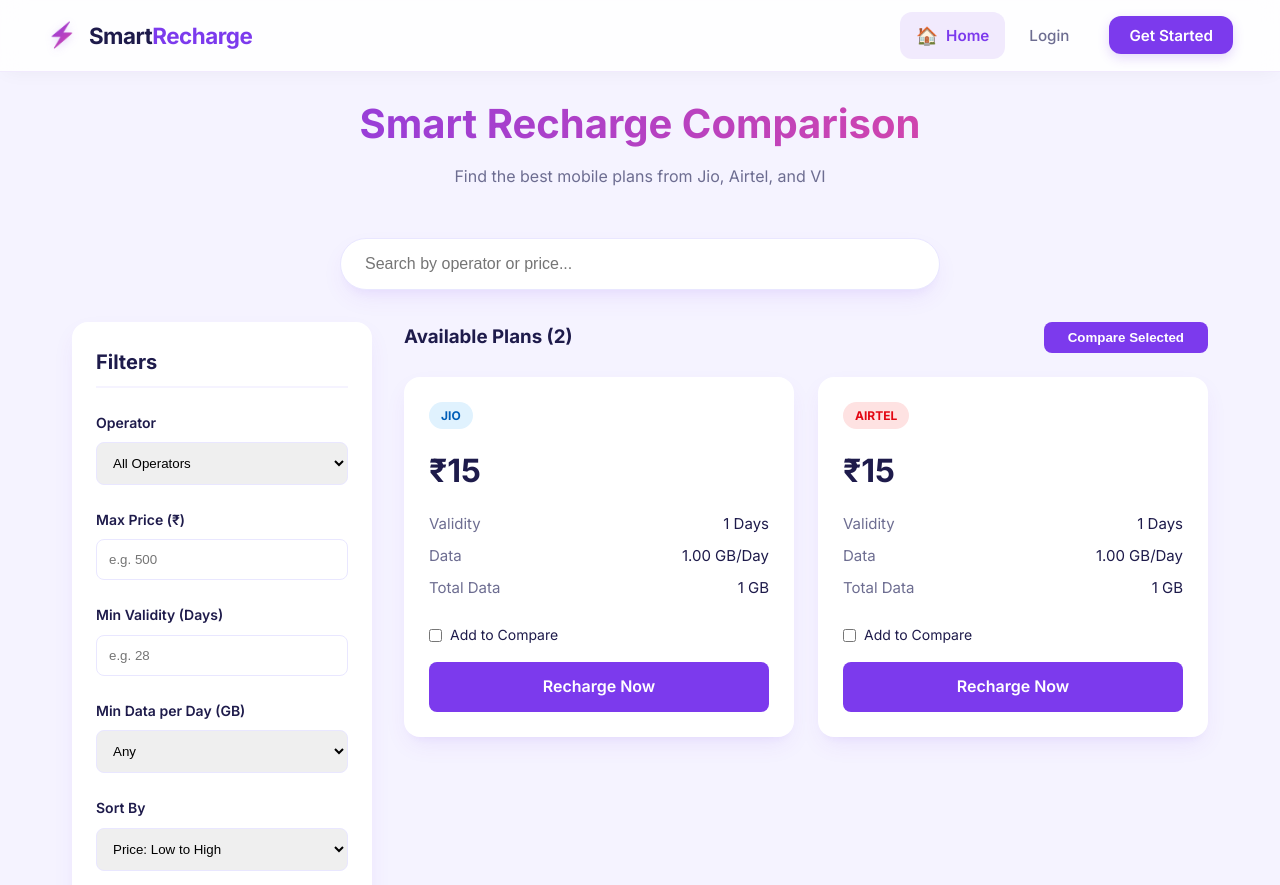
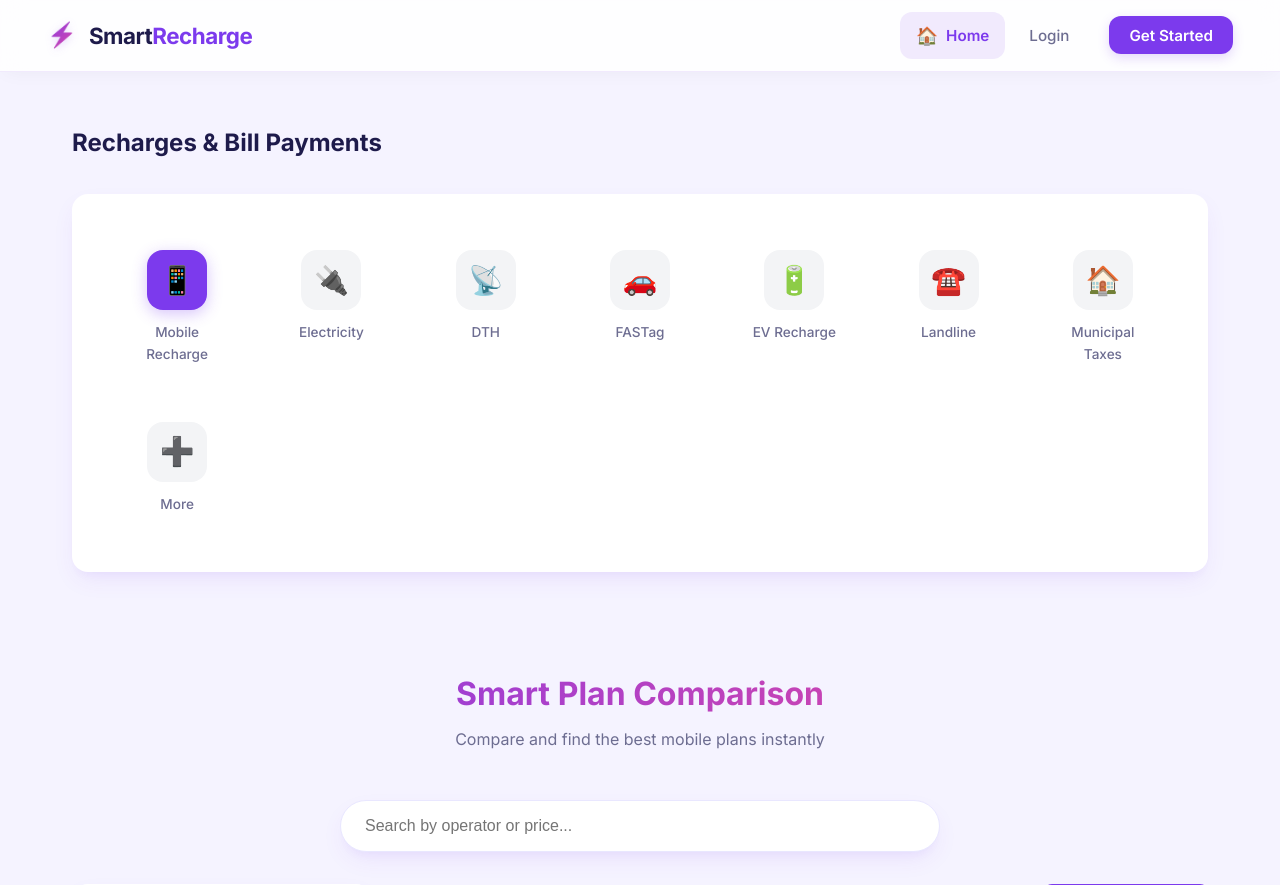
Before and after one commit to nsaranya28/Recharge-Platform, a PHP site: page /recharge/ in a window 1280 px wide. Shown: the top 885 px of the page. Run offline with PHP 8.4, Linux system fonts and the light colour scheme; data comes from the database, SQL or seed files in the repository.

Commit message:
loginchanges

```diff
--- a/index.php
+++ b/index.php
@@ -80,9 +80,48 @@ if (isset($_POST['compare']) && !empty($_POST['plan_ids'])) {
 <?php include 'header.php'; ?>
 
 <div class="container">
-    <header>
-        <h1>Smart Recharge Comparison</h1>
-        <p>Find the best mobile plans from Jio, Airtel, and VI</p>
+    <!-- Service Grid (Freecharge Style) -->
+    <section class="services-section">
+        <h2 style="margin-bottom: 2rem; font-size: 1.5rem; font-weight: 700; color: var(--text-main);">Recharges & Bill Payments</h2>
+        <div class="services-grid">
+            <a href="index.php" class="service-item active">
+                <div class="service-icon">📱</div>
+                <span class="service-label">Mobile Recharge</span>
+            </a>
+            <a href="#" class="service-item">
+                <div class="service-icon">🔌</div>
+                <span class="service-label">Electricity</span>
+            </a>
+            <a href="#" class="service-item">
+                <div class="service-icon">📡</div>
+                <span class="service-label">DTH</span>
+            </a>
+            <a href="#" class="service-item">
+                <div class="service-icon">🚗</div>
+                <span class="service-label">FASTag</span>
+            </a>
+            <a href="#" class="service-item">
+                <div class="service-icon">🔋</div>
+                <span class="service-label">EV Recharge</span>
+            </a>
+            <a href="#" class="service-item">
+                <div class="service-icon">☎️</div>
+                <span class="service-label">Landline</span>
+            </a>
+            <a href="#" class="service-item">
+                <div class="service-icon">🏠</div>
+                <span class="service-label">Municipal Taxes</span>
+            </a>
+            <a href="#" class="service-item">
+                <div class="service-icon">➕</div>
+                <span class="service-label">More</span>
+            </a>
+        </div>
+    </section>
+
+    <header style="margin-top: 4rem;">
+        <h1 style="font-size: 2rem; margin-bottom: 0.5rem;">Smart Plan Comparison</h1>
+        <p style="color: var(--text-muted);">Compare and find the best mobile plans instantly</p>
     </header>
 
     <!-- Search Bar -->
--- a/style.css
+++ b/style.css
@@ -459,9 +459,72 @@ header p {
     font-size: 1rem;
 }
 
+/* Service Grid (Freecharge Style) */
+.services-section {
+    padding: 2rem 0;
+}
+
+.services-grid {
+    display: grid;
+    grid-template-columns: repeat(auto-fill, minmax(120px, 1fr));
+    gap: 1.5rem;
+    background: white;
+    padding: 2.5rem;
+    border-radius: var(--radius);
+    box-shadow: var(--shadow);
+}
+
+.service-item {
+    display: flex;
+    flex-direction: column;
+    align-items: center;
+    gap: 0.75rem;
+    text-decoration: none;
+    color: var(--text-main);
+    transition: all 0.3s ease;
+    padding: 1rem;
+    border-radius: 12px;
+}
+
+.service-item:hover {
+    background: var(--bg-color);
+    transform: translateY(-5px);
+}
+
+.service-item.active .service-icon {
+    background: var(--primary);
+    color: white;
+    box-shadow: 0 4px 15px rgba(124, 58, 237, 0.3);
+}
+
+.service-icon {
+    width: 60px;
+    height: 60px;
+    background: #f3f4f6;
+    border-radius: 16px;
+    display: flex;
+    align-items: center;
+    justify-content: center;
+    font-size: 1.75rem;
+    transition: all 0.3s ease;
+}
+
+.service-label {
+    font-size: 0.85rem;
+    font-weight: 500;
+    text-align: center;
+    color: var(--text-muted);
+}
+
+.service-item:hover .service-label {
+    color: var(--primary);
+}
+
 /* Responsive */
 @media (max-width: 640px) {
     .container { padding: 1rem; }
     header h1 { font-size: 1.8rem; }
     .plans-grid { grid-template-columns: 1fr; }
+    .services-grid { grid-template-columns: repeat(3, 1fr); gap: 1rem; padding: 1.5rem; }
+    .service-icon { width: 50px; height: 50px; font-size: 1.5rem; }
 }
```
